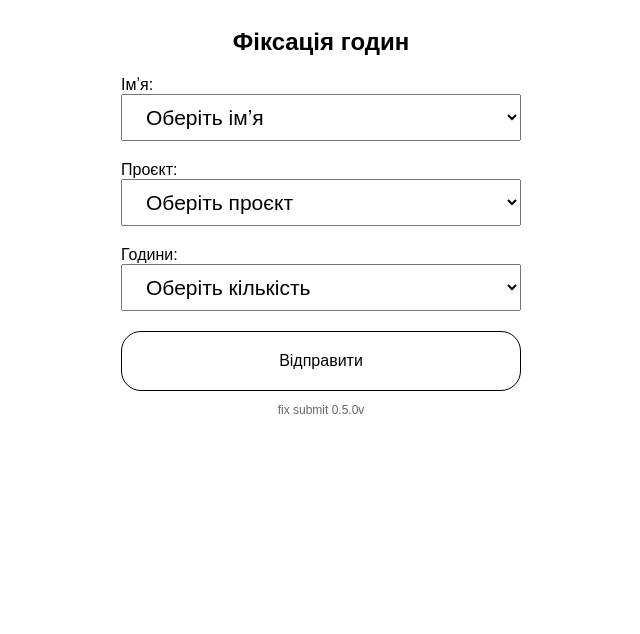
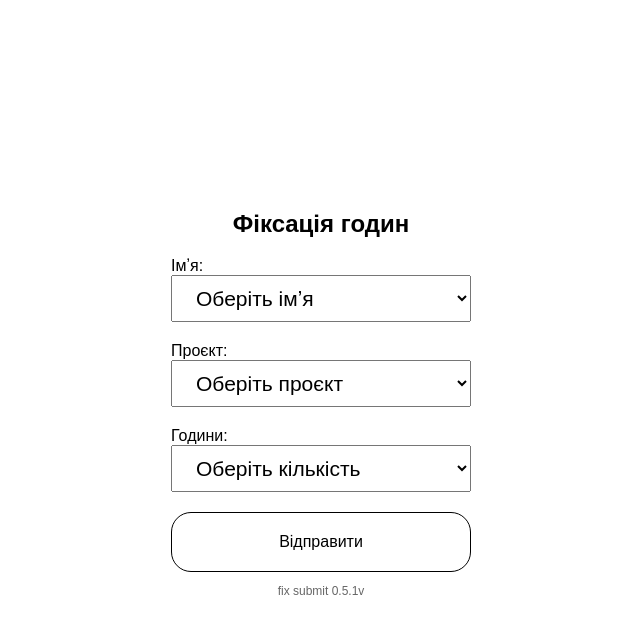
Before and after one commit to ArsenZar/og-tg, a website built with Vite: page src/index.html in a window 1280 px wide. Shown: the whole page, without its empty margins (319-959 px from the left). Built offline with nearby package versions, Linux system fonts and the light colour scheme.

Commit message:
fix submit 0.5.1v

```diff
--- a/src/css/styles.css
+++ b/src/css/styles.css
@@ -9,10 +9,17 @@ html {
   font-family: Arial, Helvetica, sans-serif;
 }
 body{
-  background-color: white;
+  background-color: #fff;
+  height: 100vh;
+  display: flex;
+  width: 100%;
+  align-items: center;
+  justify-content: center;
+  margin: 0;
 }
 #form {
-  max-width: 400px;
+  max-width: 300px;
+  width: 100%;
   margin: 0 auto;
   display: flex;
   flex-direction: column;
--- a/src/index.html
+++ b/src/index.html
@@ -45,7 +45,7 @@
 
     <!-- ✅ Кнопка має текст всередині, а не в атрибуті -->
     <button type="submit">Відправити</button>
-    <p class="version">fix submit 0.5.0v</p>
+    <p class="version">fix submit 0.5.1v</p>
   </form>
 
   <script>
```
